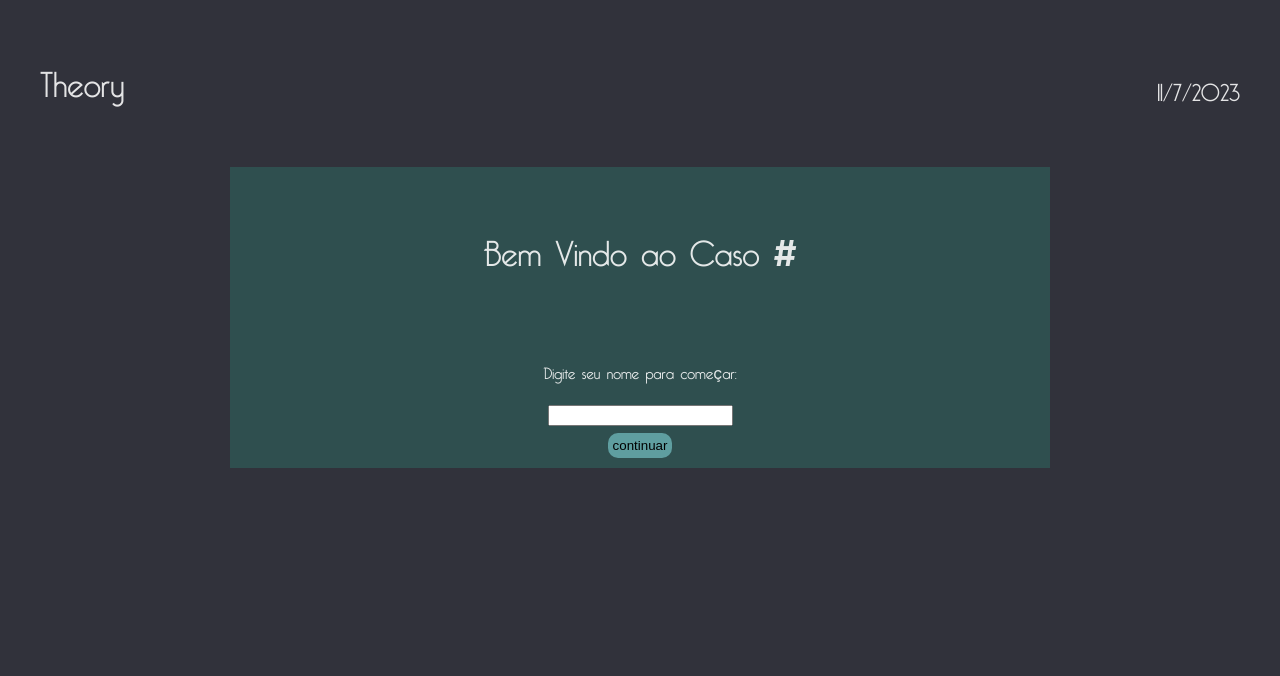
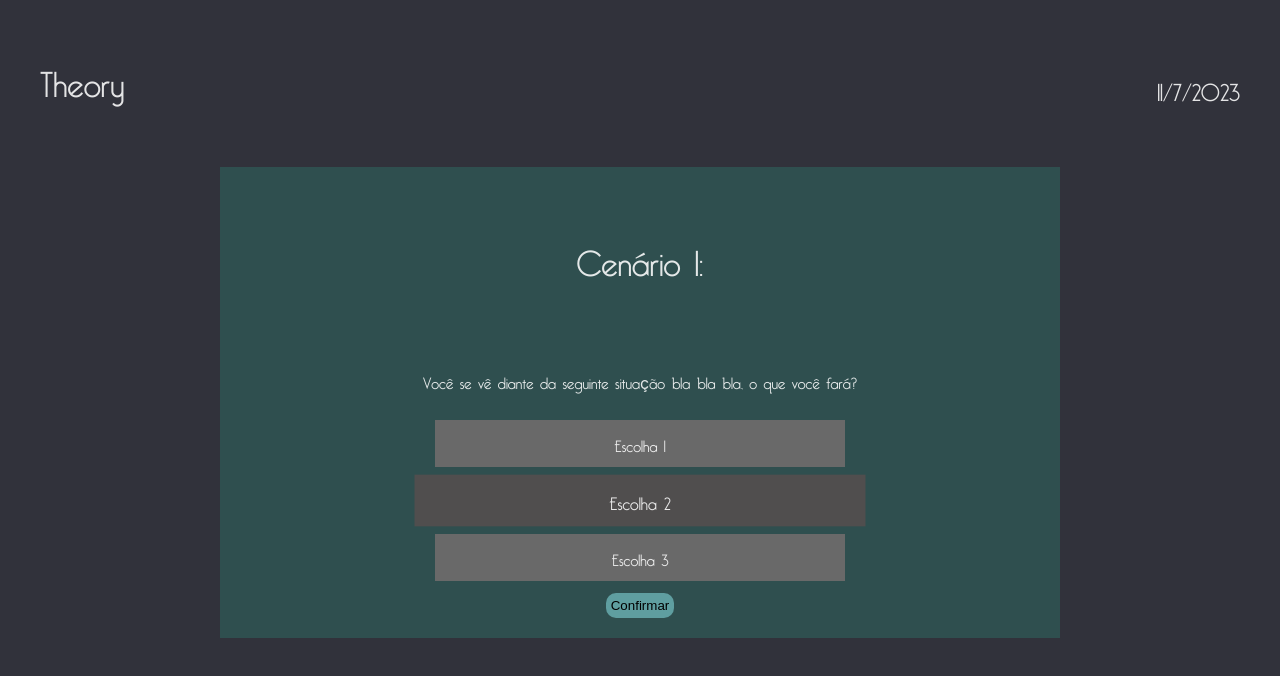
Before and after one commit to Namelessafk/Projeto-Theory, a React (Vite) app: page / in a window 1280 px wide. Shown: the top 676 px of the page. Built offline with nearby package versions, Linux system fonts and the light colour scheme.

Commit message:
Created Profile, Instructions and Scenario components

```diff
--- /dev/null
+++ b/src/components/Instructions.tsx
@@ -0,0 +1,16 @@
+import React from "react";
+import '../css/Main.css'
+
+class Instructions extends React.Component {
+  render() {
+    return (
+      <div className="container">
+        <h2>Como Jogar #</h2>
+        <p>Instruções de como funciona...</p>
+        <button>continuar</button>
+      </div>
+    );
+  }
+}
+
+export default Instructions;
--- a/src/components/Main.tsx
+++ b/src/components/Main.tsx
@@ -1,11 +1,14 @@
 import React from "react";
-import Start from "./Start";
+//import Profile from "./Profile";
+import Scenario from "./Scenario";
+//import Start from "./Start";
+//import Instructions from "./Instructions";
 
 
 class Main extends React.Component {
   render() {
     return (
-        <Start />
+        <Scenario />
     );
   }
 }
--- /dev/null
+++ b/src/components/Profile.tsx
@@ -0,0 +1,18 @@
+import React from "react";
+import '../css/Main.css'
+import Start from "./Start";
+
+class Profile extends React.Component {
+  render() {
+    let {name} = Start;
+    return (
+      <div className="container">
+        <h2>Perfil:</h2>
+        <p>{name}, você é um investigador que está trabalhando no caso sobre...</p>
+        <button>continuar</button>
+      </div>
+    );
+  }
+}
+
+export default Profile;
--- /dev/null
+++ b/src/components/Scenario.tsx
@@ -0,0 +1,19 @@
+import React from "react";
+import '../css/Main.css'
+
+class Scenario extends React.Component {
+  render() {
+    return (
+      <div className="container">
+        <h2>Cenário 1:</h2>
+        <p>Você se vê diante da seguinte situação bla bla bla, o que você fará?</p>
+        <div className="escolha">Escolha 1</div>
+        <div className="escolha selected">Escolha 2</div>
+        <div className="escolha">Escolha 3</div>
+        <button>Confirmar</button>
+      </div>
+    );
+  }
+}
+
+export default Scenario;
--- a/src/components/Start.tsx
+++ b/src/components/Start.tsx
@@ -1,14 +1,19 @@
 import React from "react";
-import '../css/Start.css'
+import '../css/Main.css'
 
 class Start extends React.Component {
   render() {
+    let name = "";
     return (
       <div className="container">
         <h2>Bem Vindo ao Caso #</h2>
         <p>Digite seu nome para começar:</p>
-        <input type="text" />
-        <button>continuar</button>
+        <input
+          type="text"
+          placeholder="Digite seu nome"
+          onChange={e => name = e.target.value}
+        />
+        <button onClick={() => alert(name)}>continuar</button>
       </div>
     );
   }
--- a/src/css/Start.css
+++ b/src/css/Main.css
@@ -9,7 +9,7 @@ main {
     align-items: center;
     min-width: 50rem;
     flex-direction: column;
-    padding: 10px;
+    padding: 20px;
     background: darkslategray;
 }
 
@@ -23,3 +23,22 @@ button{
 button:hover{
     transform: scale(1.1);
 }
+
+.escolha {
+    display: flex;
+    justify-content: center;
+    align-items: center;
+    padding: 5px;
+    margin: 5px;
+    min-width: 50%;
+    background-color: dimgray;
+    cursor: pointer;
+}
+.selected{
+    background-color: rgb(80, 78, 78);
+    transform: scale(1.1);
+}
+
+.escolha:hover{
+    transform: scale(1.1);
+}
```
